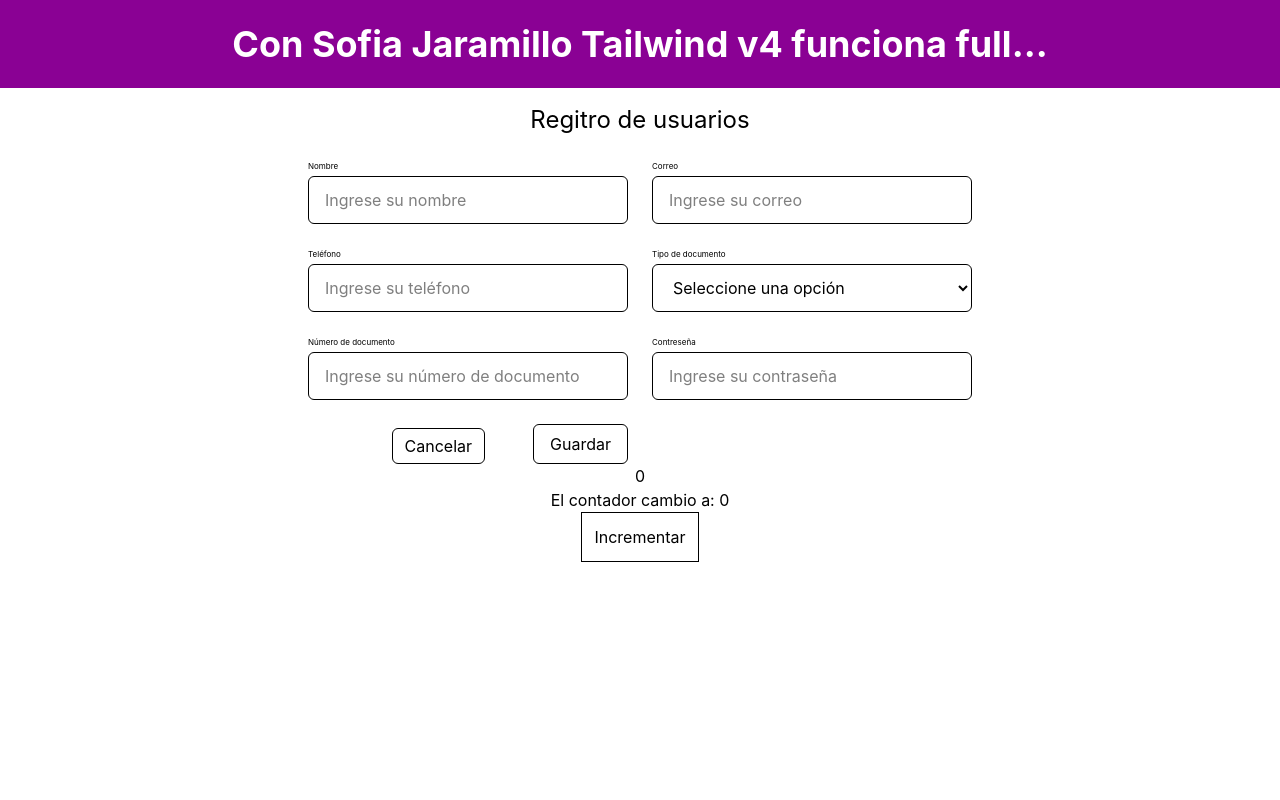
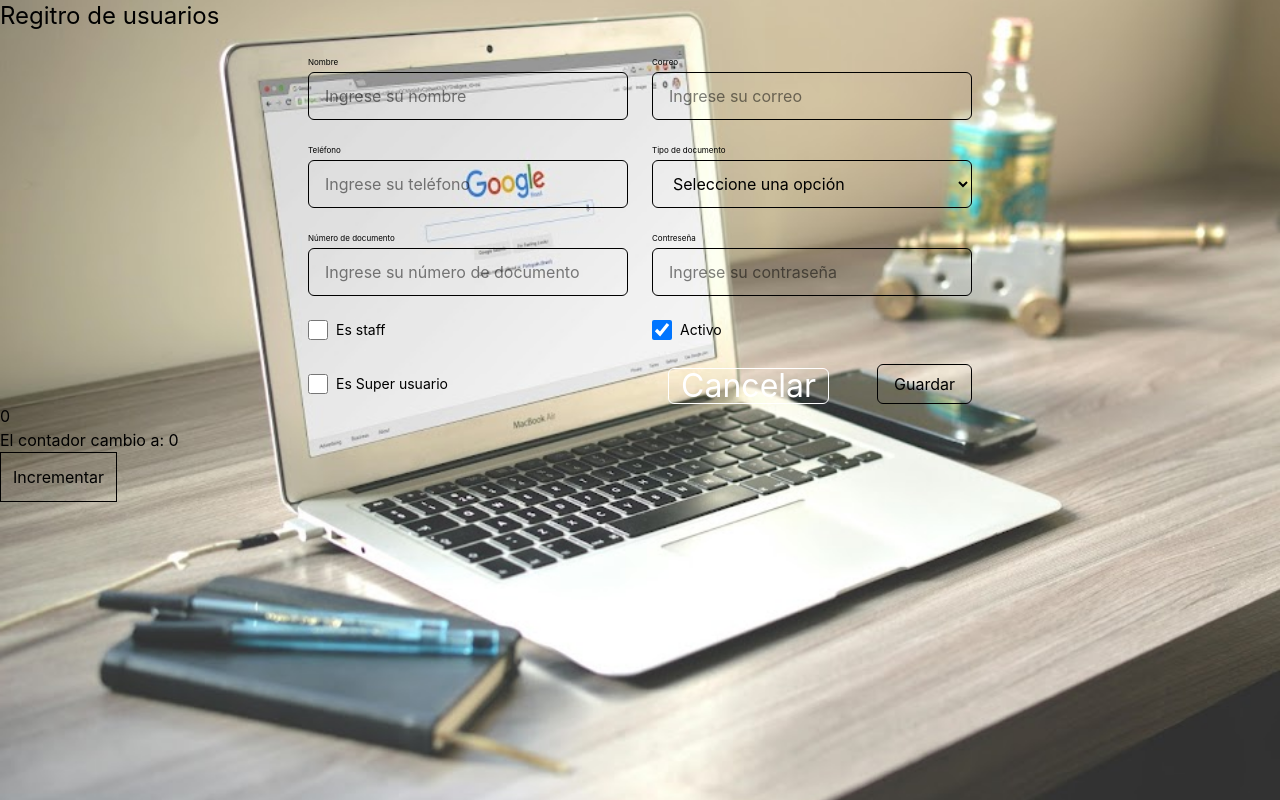
Before and after one commit to sofiajara25/3147206-react, a React (Vite) app: page / in a window 1280 px wide. Built offline with nearby package versions, Linux system fonts and the light colour scheme.

Commit message:
feat: actualización de formulario de usuario, checkbox y layout

```diff
--- a/package.json
+++ b/package.json
@@ -12,8 +12,12 @@
   },
   "dependencies": {
     "@tailwindcss/vite": "^4.2.1",
+    "clsx": "^2.1.1",
+    "lucide": "^1.8.0",
+    "lucide-react": "^1.8.0",
     "react": "^19.2.0",
     "react-dom": "^19.2.0",
+    "react-router-dom": "^7.14.2",
     "tailwindcss": "^4.2.1",
     "zod": "^4.3.6"
   },
--- a/src/app/App.jsx
+++ b/src/app/App.jsx
@@ -1,17 +1,6 @@
-import { CreateUserPage } from "@/features/users";
+import { RouterProvider } from "react-router-dom";
+import router from "./router";
 
-export default function App() {
-
-    return (
-        <div className="min-h text-center grid grid-cols-1 gap-4">
-
-            <h1 className="text-white text-4xl font-bold bg-fuchsia-800 p-6">
-                Con Sofia Jaramillo Tailwind v4 funciona full...
-            </h1>
-
-            <CreateUserPage />
-
-
-        </div>
-    )
-};
+export default function App(){
+  return <RouterProvider router = {router} />;
+}
--- a/src/app/router.jsx
+++ b/src/app/router.jsx
@@ -0,0 +1,31 @@
+import { createBrowserRouter } from "react-router-dom";
+import MainLayout from "@/shared/layouts/MainLayout";
+import { CreateUserPage } from "@/features/users"
+
+const router = createBrowserRouter([
+    {
+        path: "/",
+        element: <MainLayout />,
+        children: [
+            {
+                index: true,
+                element: <h1 className="p-4">Inicio</h1>,
+            },
+            {
+                path: "cursos",
+                element: <h1 className="p-4"></h1>,
+            },
+            {
+                path: "recursos",
+                element: <h1 className="p-4"></h1>,
+
+            },
+            {
+                path: "contacto",
+                element: <h1 className="p-4"></h1>,
+            },
+        ],
+    },
+]);
+
+export default router;
--- a/src/features/users/componentes/UserRegisterForm.jsx
+++ b/src/features/users/componentes/UserRegisterForm.jsx
@@ -1,6 +1,6 @@
 import { useState, useEffect } from "react";
 
-import { Input, Button, DeleteCounter2, Select }
+import { Input, Button, DeleteCounter2, Select, Checkbox }
     from "@/shared";
 import { getDocumentType } from "../services/selectServices";
 import { userSchema } from "../schemas/userSchema";
@@ -15,6 +15,11 @@
         documentType: "",
         userDocumentNumber: "",
         userPassword: "",
+
+        //Flags booleanos
+        isStaff: false,
+        isActive: true,
+        isSuperUser: false,
     });
 
     const [errors, setErrors] = useState({});
@@ -31,14 +36,14 @@
      */
     const handleChange = (e) => {
         // Se obtiene el nombre del campo y su valor
-        const { name, value } = e.target;
+        const { name, value, type, checked } = e.target;
 
         setFormData((prev) => ({
             // Se copian todos loa valores anteriores del estado
             ...prev,
 
             // Se actualiza unicamente lo que cambió
-            [name]: value,
+            [name]: type === "checkbox" ? checked : value,
         }));
     };
 
@@ -53,7 +58,7 @@
 
         e.preventDefault();
 
-        const result = userSchema.sefaParse(formData);
+        const result = userSchema.safeParse(formData);
 
         // Si la validación falla
         if (!result.success) {
@@ -144,14 +149,44 @@
                         error={errors.userPassword}
                     />
 
+                    <Checkbox
+                        id="isStaff"
+                        name ="isStaff"
+                        label="Es staff"
+                        checked={formData.isStaff}
+                        onChange={handleChange}
+                    />
+
+                    <Checkbox
+                        id="isActive"
+                        name ="isActive"
+                        label="Activo"
+                        checked={formData.isActive}
+                        onChange={handleChange}
+                    />
+
+                    <Checkbox
+                        id="isSuperUser"
+                        name ="isSuperUser"
+                        label="Es Super usuario"
+                        checked={formData.isSuperUser}
+                        onChange={handleChange}
+                    />
+
 
                     {/* Actions */}
                     <div className="flex items-end justify-end gap-12">
-                        <Button variant="secondary" size="sm">
+                        <Button
+                        type ="button"
+                        variant="primary"
+                         size="sm">
                             Cancelar
                         </Button>
 
-                        <Button variant="secondary" size="md">
+                        <Button
+                        type = "submit"
+                        variant="secondary"
+                         size="md">
                             Guardar
                         </Button>
                     </div>
--- a/src/shared/components/Checkbox.jsx
+++ b/src/shared/components/Checkbox.jsx
@@ -0,0 +1,37 @@
+export default function Checkbox({
+    id,               // Identificador único (necesario para accesibilidad)
+    name,             // Nombre del campo (Útil para formulario)
+    label,            // Texto visible asociado al checkbox
+    checked = false,  //Estado controlado del checkbox
+    onChange,         // Función que maneja el cambio de estado
+    disabled = false,  // Indica si el checkbox esta habílitado
+    className = "",   // Clases adicionales para personalozación
+}) {
+
+    return (
+        <label
+            htmlFor={id}
+            className={`
+                flex items-center gap-2
+                text-sm
+                cursor-pointer
+                ${disabled ? "opacity-50 cursor-not-allowed" : ""}
+                ${className}
+            `}
+        >
+            {/* {Input del checkbox} */}
+            <input
+                id={id}
+                name={name}
+                type="checkbox"
+                checked={checked}
+                disabled={disabled}
+                onChange={onChange}
+                className="w-5 h-5"
+            />
+
+            {/* Texto del checkbox */}
+            <span>{label}</span>
+        </label>
+    )
+}
--- a/src/shared/components/IconButton.jsx
+++ b/src/shared/components/IconButton.jsx
@@ -0,0 +1,78 @@
+import React from "react";
+import clsx from "clsx";
+
+export const IconButton = React.forwardRef(function IconButton(
+    {
+        children,
+        onClick,
+        disabled = false,
+        className = "",
+        variant = "default",
+
+        //Tamaños
+        hitSize = 48,  //px (área táctil)
+        iconSize = 24, // px (ícon visible)
+
+        // Accesibilidad
+        ariaLabel,
+
+        // Estados
+        isActive = false,
+
+        ...props
+    },
+    ref
+) {
+    const baseStyles = `
+        inline-flex items-center justify-center
+        rounded-full
+        transition-colors duration-200
+        focus:outline-none focus-visible:ring-2 focus-visible:ring-offset-2
+        disabled:opacity-50 disabled:pointer-events-none
+    `;
+
+    const variants = {
+        default: `
+            text-neutral-700
+            hover:bg-neutral-200
+            focus-visible:ring-neutral-400
+        `,
+        ghost: `
+            text-neutral-600
+            hover:bg-neutral-100
+            focus-visible:ring-neutral-300
+        `,
+        primary: `
+            text-white bg-blue-600
+            hover:bg-blue-700
+            focus-visible:ring-blue-500
+        `,
+    };
+    return (
+        <button
+            ref={ref}
+            type="button"
+            aria-label={ariaLabel}
+            disabled={disabled}
+            onClick={onClick}
+            className={clsx(baseStyles, variants[variant], className, {
+                "bg-neutral-300" : isActive,
+            })}
+            style={{
+                width: `${hitSize}px`,
+                height: `${hitSize}px`,
+            }}
+            {...props}
+        >
+            <span
+                styles={{
+                    width:`${iconSize}px`,
+                    height: `${iconSize}px`
+                }}
+                className="Flex items-center justify-center"
+            >
+                {children}
+            </span>
+        </button>
+    );
+});
--- a/src/shared/index.js
+++ b/src/shared/index.js
@@ -4,3 +4,4 @@
 export {default as DeleteEffect} from "./components/DeleteEffect";
 export {default as DeleteCounter2} from "./components/DeleteCounter2";
 export {default as Select} from "./components/Select";
+export {default as Checkbox} from "./components/Checkbox";
--- a/src/shared/layouts/MainLayout.jsx
+++ b/src/shared/layouts/MainLayout.jsx
@@ -0,0 +1,18 @@
+import { Outlet } from "react-router-dom"
+import heroBg from "@/assets/images/imagen-hero-freelancer.jpg";
+import {CreateUserPage } from "@/features/users";
+
+export default function MainLayout(){
+    return(
+        <div className="relative min-h-screen text-text-primary ">
+
+        <div
+             className="absolute inset-0 -z-10 bg-cover bg-center"
+             style = {{backgroundImage: `url(${heroBg})`}}
+             />
+
+             <CreateUserPage/>
+
+             </div>
+    );
+}
```
Also changed, not shown: src/assets/images/imagen-hero-freelancer.jpg (added), 1 other file (tests, documents, lock files or other folders).
